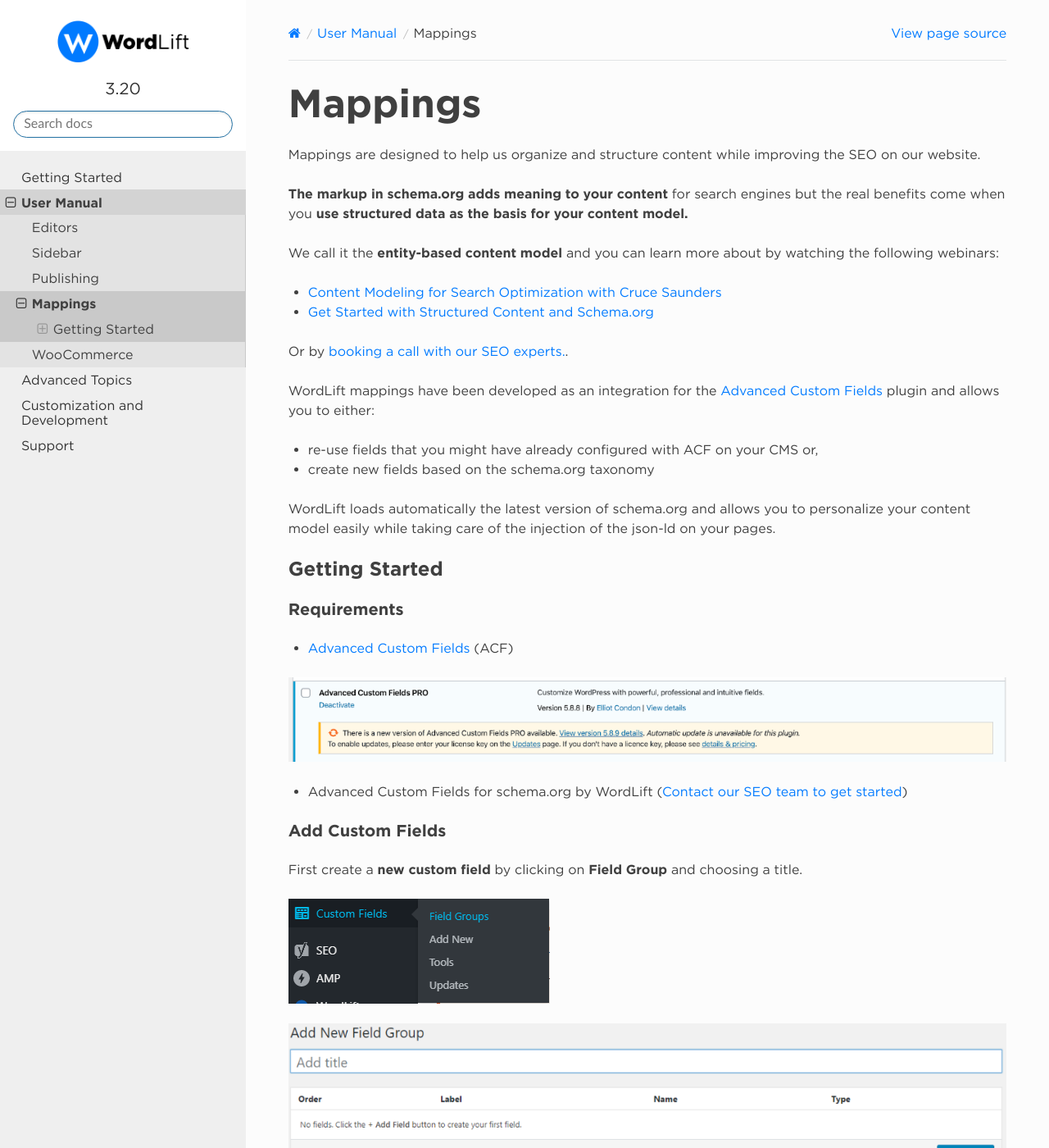
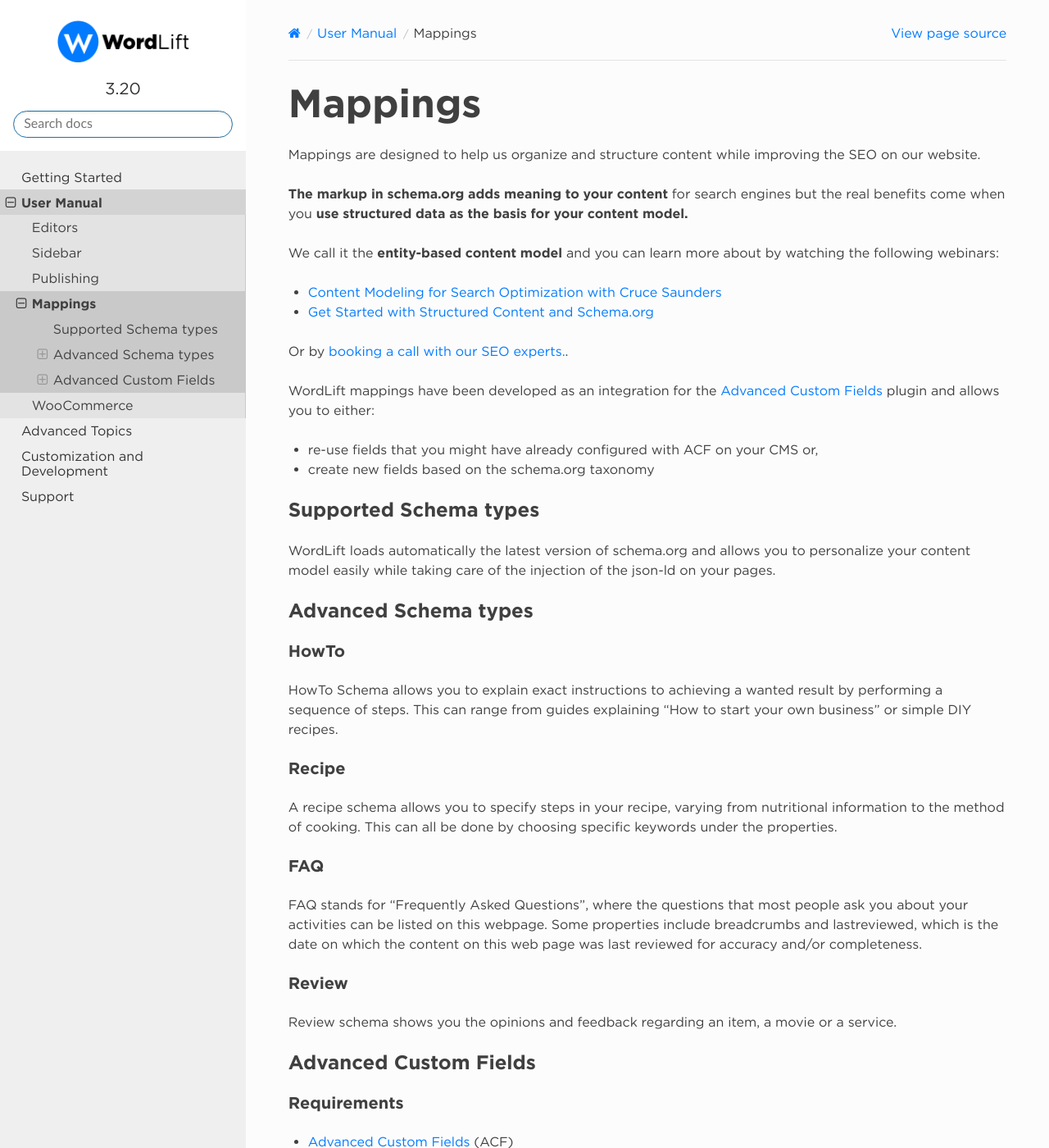
Before and after one commit to insideout10/wordlift-docs, a Sphinx documentation site: the page built from docs/mappings.rst, in a window 1280 px wide and 1400 px high. Shown: the whole window at 82% size. Built offline with Sphinx 7.4.7 and the Read the Docs theme 2.0.0, drawn with Linux system fonts in a browser that asks for light colours.

Commit message:
Update mappings.rst

```diff
--- a/docs/mappings.rst
+++ b/docs/mappings.rst
@@ -17,9 +17,31 @@
 * re-use fields that you might have already configured with ACF on your CMS or,
 * create new fields based on the schema.org taxonomy
 
+Supported Schema types
+_____________
+
 WordLift loads automatically the latest version of schema.org and allows you to personalize your content model easily while taking care of the injection of the json-ld on your pages.
 
-Getting Started
+Advanced Schema types
+_____________
+
+HowTo
+^^^^^^^^^^^^^^^
+HowTo Schema allows you to explain exact instructions to achieving a wanted result by performing a sequence of steps. This can range from guides explaining "How to start your own business" or simple DIY recipes.
+
+Recipe
+^^^^^^^^^^^^^^^
+A recipe schema allows you to specify steps in your recipe, varying from nutritional information to the method of cooking. This can all be done by choosing specific keywords under the properties.
+
+FAQ
+^^^^^^^^^^^^^^^
+FAQ stands for "Frequently Asked Questions", where the questions that most people ask you about your activities can be listed on this webpage. Some properties include breadcrumbs and lastreviewed, which is the date on which the content on this web page was last reviewed for accuracy and/or completeness.
+
+Review
+^^^^^^^^^^^^^^^
+Review schema shows you the opinions and feedback regarding an item, a movie or a service.
+
+Advanced Custom Fields
 _____________
 
 Requirements
```
